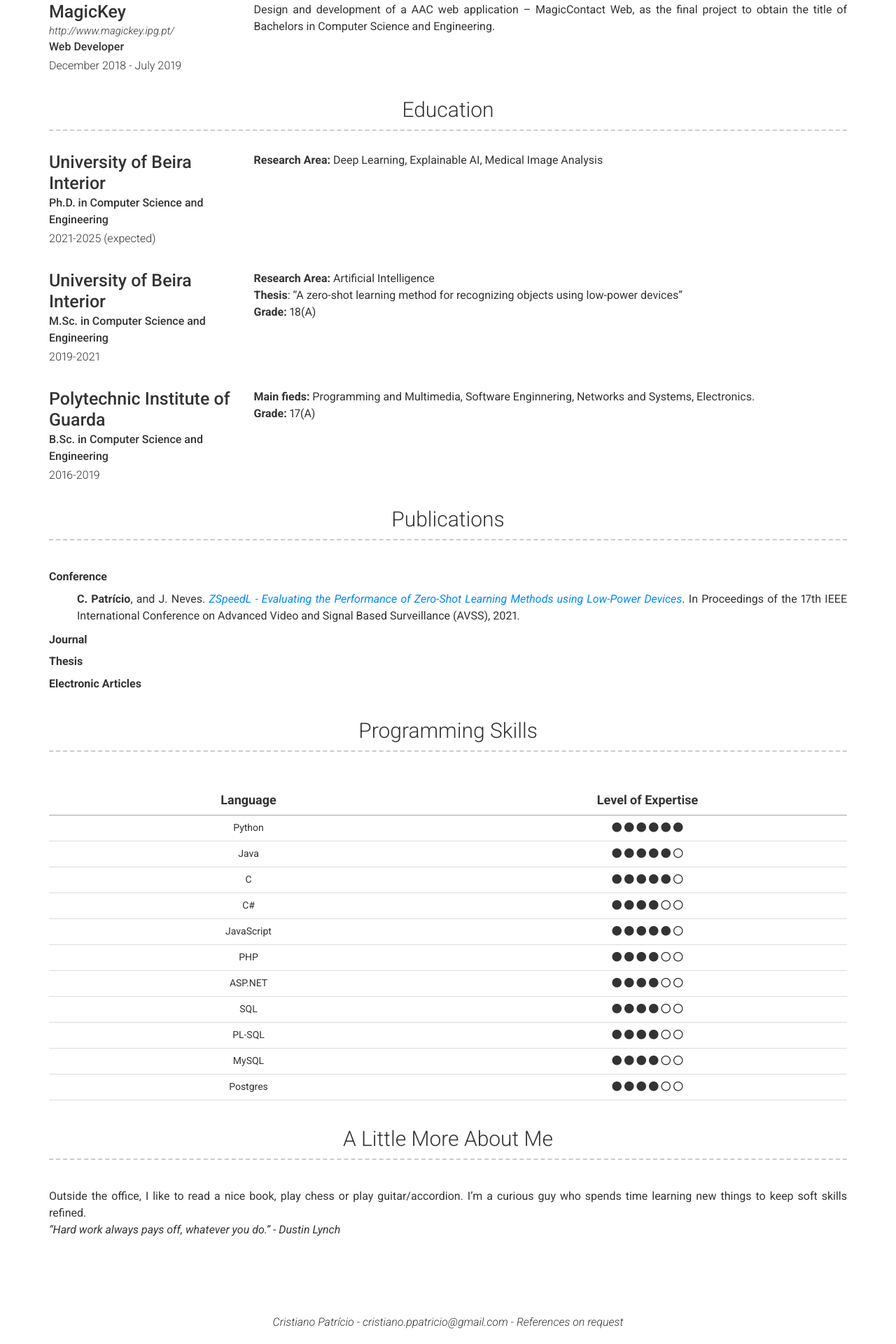
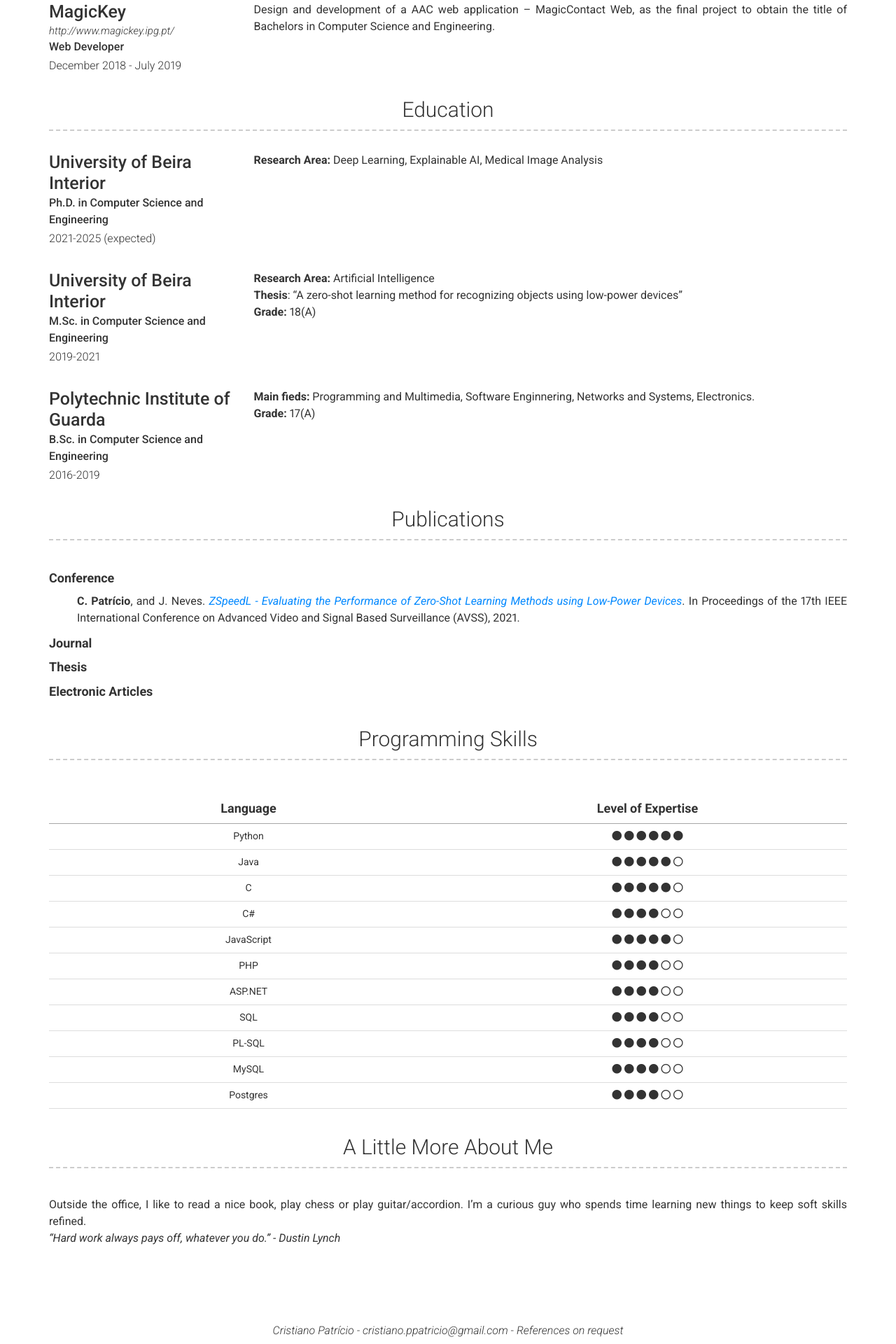
Before and after one commit to CristianoPatricio/cristianopatricio.github.io, a Jekyll site: the page built from index.md, in a window 1280 px wide. Shown: the part 766-2686 px from the top of the page at 70% size. Built offline with Jekyll 4.4.1, drawn with Linux system fonts in a browser that asks for light colours; nearby versions of some CDN libraries.

Commit message:
Update _config.yml

```diff
--- a/_config.yml
+++ b/_config.yml
@@ -51,15 +51,15 @@ about_content: | # this will include new lines to allow paragraphs
 # Publications Section
 # publications_title: Publications #(Use this to override about more section title)
 publications: |
-    <p><b>Conference</b></p>
+    <p style="font-size:18px;"><b>Conference</b></p>
     <ul style="list-style-type: none;" >
         <li>
             <b>C. Patrício</b>, and J. Neves. <a href="https://arxiv.org/pdf/2110.04535.pdf" style="color: #0088FF;"><em>ZSpeedL - Evaluating the Performance of Zero-Shot Learning Methods using Low-Power Devices</em></a>. In Proceedings of the 17th IEEE International Conference on Advanced Video and Signal Based Surveillance (AVSS), 2021.
         </li>
     </ul>
-    <p><b>Journal</b></p>
-    <p><b>Thesis</b></p>
-    <p><b>Electronic Articles</b></p>
+    <p style="font-size:18px;"><b>Journal</b></p>
+    <p style="font-size:18px;"><b>Thesis</b></p>
+    <p style="font-size:18px;"><b>Electronic Articles</b></p>
 
 
 # Programming Skills Section
```
